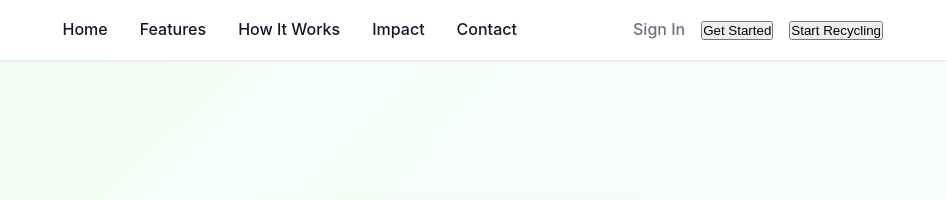
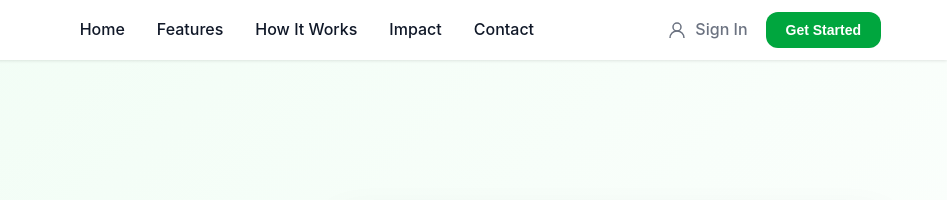
Before and after one commit to Prathamesh185/waste2wealth, a plain HTML site: page frontend/index.html in a window 1280 px wide. Shown: the top 200 px of the page, 333-1280 px from the left. Drawn offline with Linux system fonts and the light colour scheme.

Commit message:
Fix navbar login navigation

```diff
--- a/frontend/index.html
+++ b/frontend/index.html
@@ -38,11 +38,21 @@
                 <li><a href="#contact">Contact</a></li>
             </ul>
             <div class="nav-actions">
-                <a href="login.html" class="sign-in">Sign In</a>
-                <button onclick="window.location.href='login.html'">Get Started</button>
-                <button onclick="window.location.href='login.html'">Start Recycling</button>
+                <a href="login.html" class="sign-in">
+                    <svg width="20" height="20" viewBox="0 0 20 20" fill="none">
+                        <circle cx="10" cy="7" r="4" stroke="currentColor" stroke-width="1.5" />
+                        <path d="M3 18 C3 14, 6 11, 10 11 C14 11, 17 14, 17 18" stroke="currentColor"
+                            stroke-width="1.5" />
+                    </svg>
+                    Sign In
+                </a>
+                <button class="btn btn-primary" onclick="window.location.href='login.html'">
+                    Get Started
+                </button>
 
             </div>
+
+        </div>
     </nav>
 
     <!-- Hero Section -->
```
